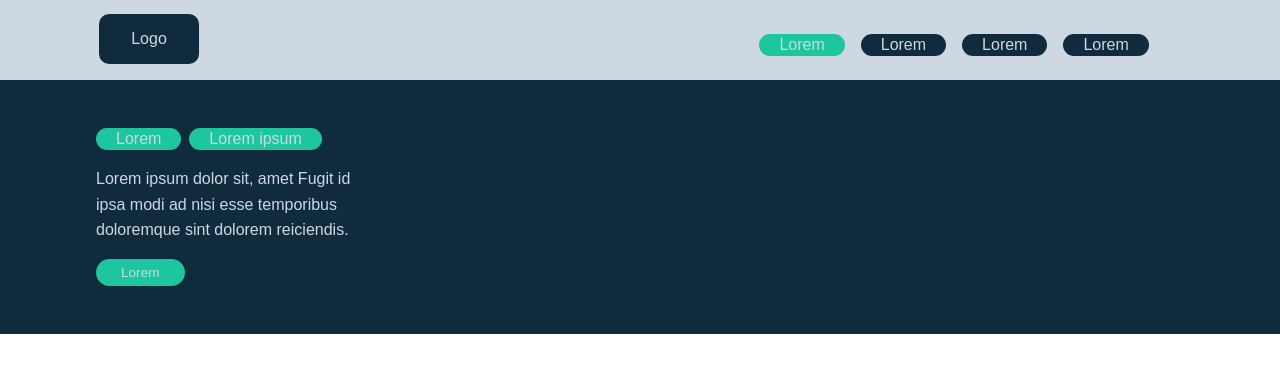
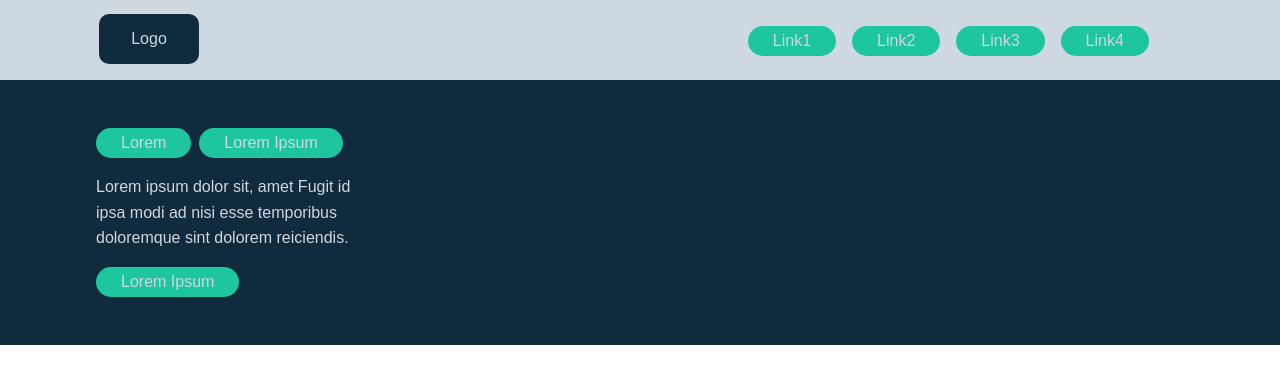
Before and after one commit to Jessica-Garcia/practicing-react, a React (Vite) app: page / in a window 1280 px wide. Shown: the top 384 px of the page. Built offline with nearby package versions, Linux system fonts and the light colour scheme.

Commit message:
feat: create ButtonLinks component

```diff
--- /dev/null
+++ b/src/components/ButtonLinks/ButtonLinks.jsx
@@ -0,0 +1,10 @@
+import styles from './ButtonLinks.module.css';
+
+export function ButtonLinks ({content}) {
+
+    return (
+        <button className={styles.buttonLinks}>
+            <a className={styles.link}  href="#">{content}</a>
+        </button>
+    )
+}
--- /dev/null
+++ b/src/components/ButtonLinks/ButtonLinks.module.css
@@ -0,0 +1,14 @@
+.buttonLinks {
+    color: var(--gray-100);
+    background: var(--green-300);
+    border-radius: 60px;
+    padding: 6px 25px;
+    border: none;
+}
+
+.link{
+    text-decoration: none;
+    color: var(--gray-100);
+    border-radius: 20px;
+    font-size: 1rem;
+}
--- a/src/components/Header/Header.jsx
+++ b/src/components/Header/Header.jsx
@@ -1,14 +1,15 @@
 import styles from '../Header/Header.module.css';
+import { ButtonLinks } from '../ButtonLinks/ButtonLinks';
 
 export function Header () {
     return (
         <header className={styles.header}>
             <a className={styles.logo} href="#">Logo</a>
             <nav className={styles.nav}>
-                <a className={styles.green} href="#">Lorem</a>
-                <a className={styles.blue} href="#">Lorem</a>
-                <a className={styles.blue} href="#">Lorem</a>
-                <a className={styles.blue} href="#">Lorem</a>
+                <ButtonLinks content={'Link1'} />
+                <ButtonLinks content={'Link2'} />
+                <ButtonLinks content={'Link3'} />
+                <ButtonLinks content={'Link4'} />
             </nav>
         </header>
     )
--- a/src/components/Header/Header.module.css
+++ b/src/components/Header/Header.module.css
@@ -21,13 +21,6 @@
     gap: 1rem;
 }
 
-.nav a {
-    text-decoration: none;
-    color: var(--gray-100);
-    border-radius: 20px;
-    padding: 2px 20px;
-    font-size: 1rem;
-}
 
 .green {
     background: var(--green-300);
--- a/src/components/TopSection/TopSection.jsx
+++ b/src/components/TopSection/TopSection.jsx
@@ -1,3 +1,4 @@
+import { ButtonLinks } from "../ButtonLinks/ButtonLinks";
 import styles from "./TopSection.module.css";
 
 export function TopSection() {
@@ -5,13 +6,13 @@ export function TopSection() {
         <section className={styles.topSection}>
             <div className={styles.container}>
                 <div className={styles.links}>
-                    <a href="#">Lorem</a>
-                    <a href="">Lorem ipsum</a>
+                    <ButtonLinks content={"Lorem"}/>
+                    <ButtonLinks content={"Lorem Ipsum"}/>
                 </div>
                 <p>
                     Lorem ipsum dolor sit, amet Fugit id ipsa modi ad nisi esse temporibus doloremque sint dolorem reiciendis.
                 </p>
-                <button className={styles.button}>Lorem</button>
+                <ButtonLinks content={"Lorem Ipsum"}/>
             </div>
         </section>
     )
--- a/src/components/TopSection/TopSection.module.css
+++ b/src/components/TopSection/TopSection.module.css
@@ -24,20 +24,3 @@
     gap: .5rem;
     margin-bottom: 1rem;
 }
-.links a {
-    text-decoration: none;
-    color: var(--gray-100);
-    background: var(--green-300);
-    border-radius: 20px;
-    padding: 2px 20px;
-    font-size: 1rem;
-}
-
-.button {
-    color: var(--gray-100);
-    background: var(--green-300);
-    border-radius: 60px;
-    padding: 6px 25px;
-    font-size: 0.85rem;
-    border: none;
-}
```
Also changed, not shown: 1 other file (tests, documents, lock files or other folders).
